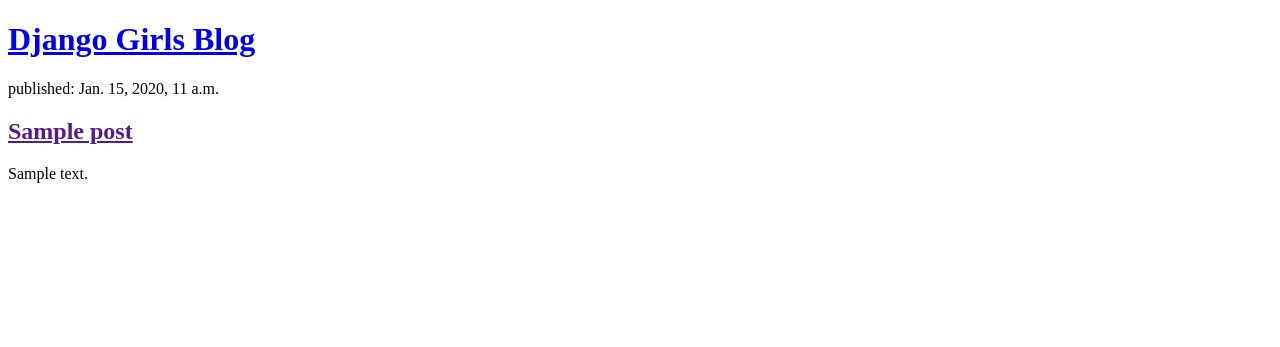
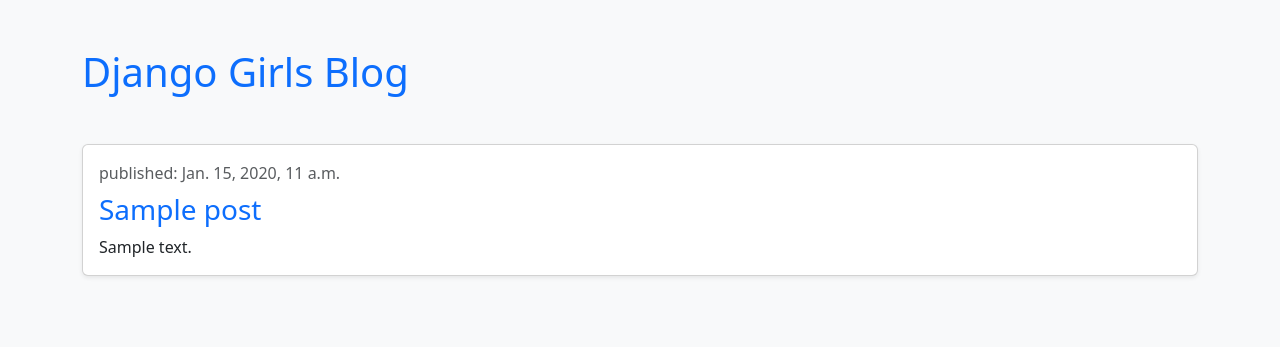
Before and after one commit to yikee451/my-first-blog, a Django app: page / in a window 1280 px wide. Shown: the top 347 px of the page. Run offline with Django 5.2, Linux system fonts and the light colour scheme; tables that the repository leaves empty hold one stand-in row (values such as "Sample post").

Commit message:
Update post_list template

```diff
--- a/blog/templates/blog/post_list.html
+++ b/blog/templates/blog/post_list.html
@@ -1,14 +1,35 @@
 <!DOCTYPE html>
-<html>
-    <header>
-    <h1><a href="/">Django Girls Blog</a></h1>
-    </header>
+<html lang="en">
+<head>
+    <meta charset="UTF-8">
+    <meta name="viewport" content="width=device-width, initial-scale=1.0">
+    <title>Django Girls Blog</title>
+    <link href="https://cdn.jsdelivr.net/npm/bootstrap@5.3.8/dist/css/bootstrap.min.css" rel="stylesheet">
+</head>
+<body class="bg-light">
 
-    {% for post in posts %}
-        <article>
-            <time>published: {{ post.published_date }}</time>
-            <h2><a href="">{{ post.title }}</a></h2>
-            <p>{{ post.text|linebreaksbr }}</p>
-        </article>
-    {% endfor %}
+    <div class="container py-5">
+        <header class="mb-5">
+            <h1>
+                <a href="/" class="text-decoration-none">Django Girls Blog</a>
+            </h1>
+        </header>
+
+        {% for post in posts %}
+            <article class="card mb-4 shadow-sm">
+                <div class="card-body">
+                    <p class="text-muted mb-2">
+                        published: {{ post.published_date }}
+                    </p>
+                    <h2 class="h3">
+                        <a href="" class="text-decoration-none">{{ post.title }}</a>
+                    </h2>
+                    <p class="mb-0">{{ post.text|linebreaksbr }}</p>
+                </div>
+            </article>
+        {% endfor %}
+    </div>
+
+    <script src="https://cdn.jsdelivr.net/npm/bootstrap@5.3.8/dist/js/bootstrap.bundle.min.js"></script>
+</body>
 </html>
```
